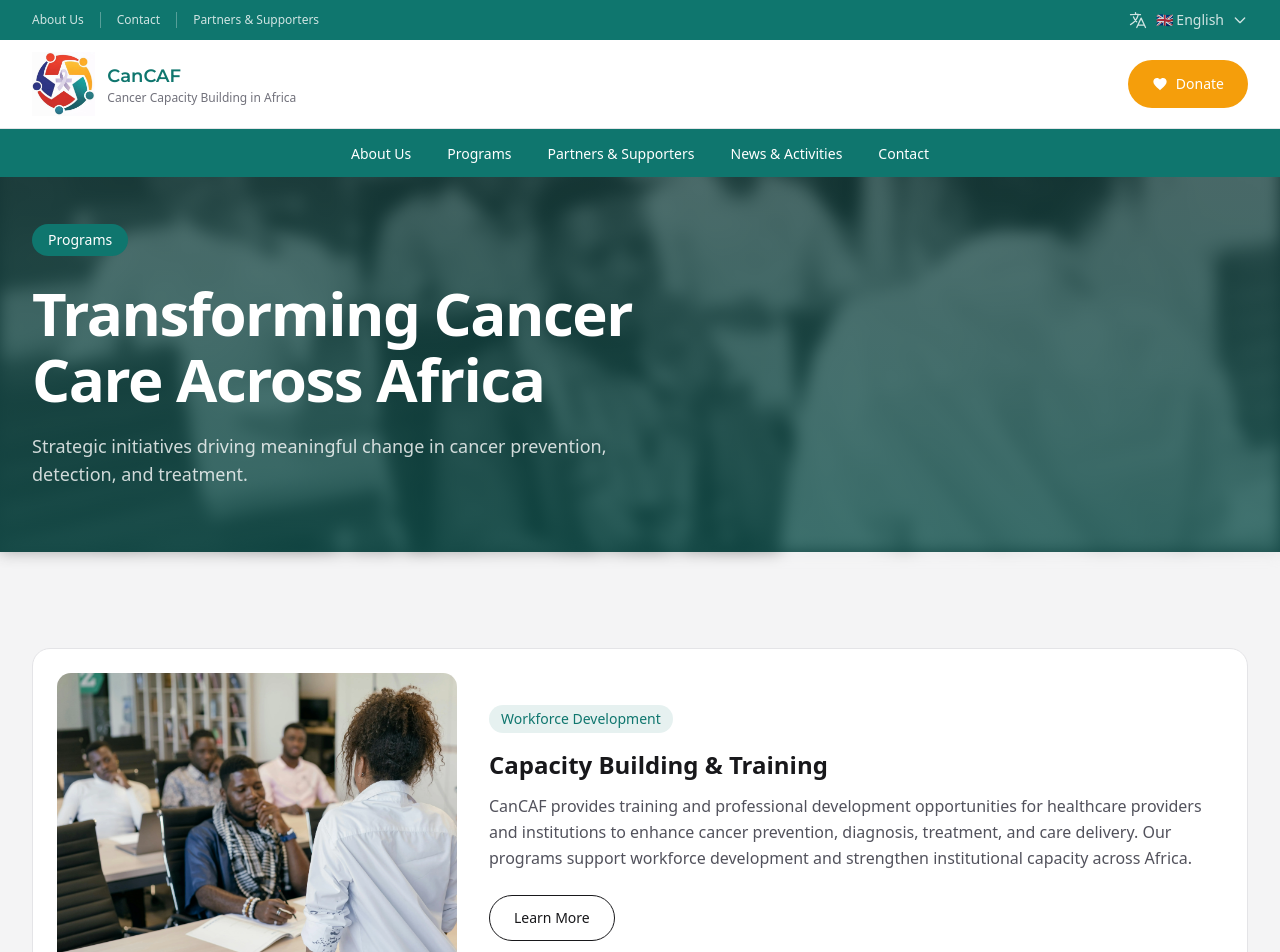
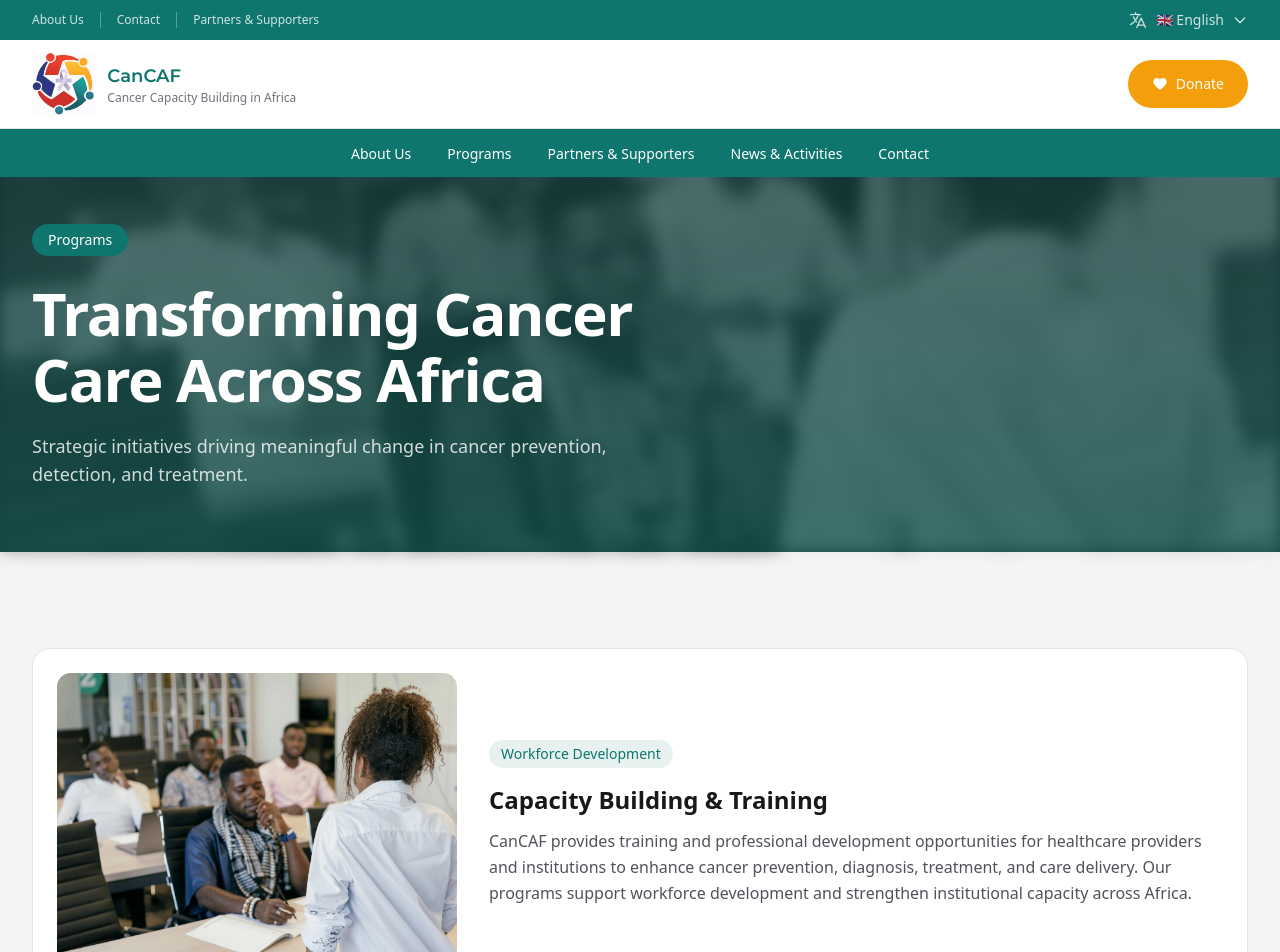
Before and after one commit to kofia894/CanCaf, a Next.js app: page /en/programs in a window 1280 px wide. Shown: the top 952 px of the page. Built offline with nearby package versions, Linux system fonts and the light colour scheme.

Commit message:
update rtl mobile

```diff
--- a/app/[locale]/programs/page.tsx
+++ b/app/[locale]/programs/page.tsx
@@ -1,6 +1,5 @@
 import Image from 'next/image'
 import { getTranslations } from 'next-intl/server'
-import { Link } from '@/i18n/routing'
 import PageHero from '../../components/PageHero'
 
 export const metadata = {
@@ -92,17 +91,9 @@ export default async function ProgramsPage() {
                   </h3>
 
                   {/* Description */}
-                  <p className="text-zinc-600 leading-relaxed mb-6">
+                  <p className="text-zinc-600 leading-relaxed">
                     {program.description}
                   </p>
-
-                  {/* Button */}
-                  <Link
-                    href="/programs"
-                    className="inline-flex items-center justify-center w-fit px-6 py-3 border border-zinc-900 text-zinc-900 rounded-full text-sm font-medium motion-fast hover:bg-zinc-900 hover:text-white"
-                  >
-                    {t('learnMore')}
-                  </Link>
                 </div>
               </div>
             ))}
--- a/app/components/Navbar.tsx
+++ b/app/components/Navbar.tsx
@@ -126,7 +126,7 @@ export default function Navbar() {
                   animate={{ opacity: 1, y: 0 }}
                   exit={{ opacity: 0, y: -10 }}
                   transition={{ duration: 0.15 }}
-                  className="absolute right-0 top-full mt-2 w-56 bg-white rounded-xl shadow-lg border border-zinc-200 overflow-hidden z-50"
+                  className="absolute end-0 top-full mt-2 w-56 bg-white rounded-xl shadow-lg border border-zinc-200 overflow-hidden z-50"
                   role="listbox"
                 >
                   <div className="py-2">
```
